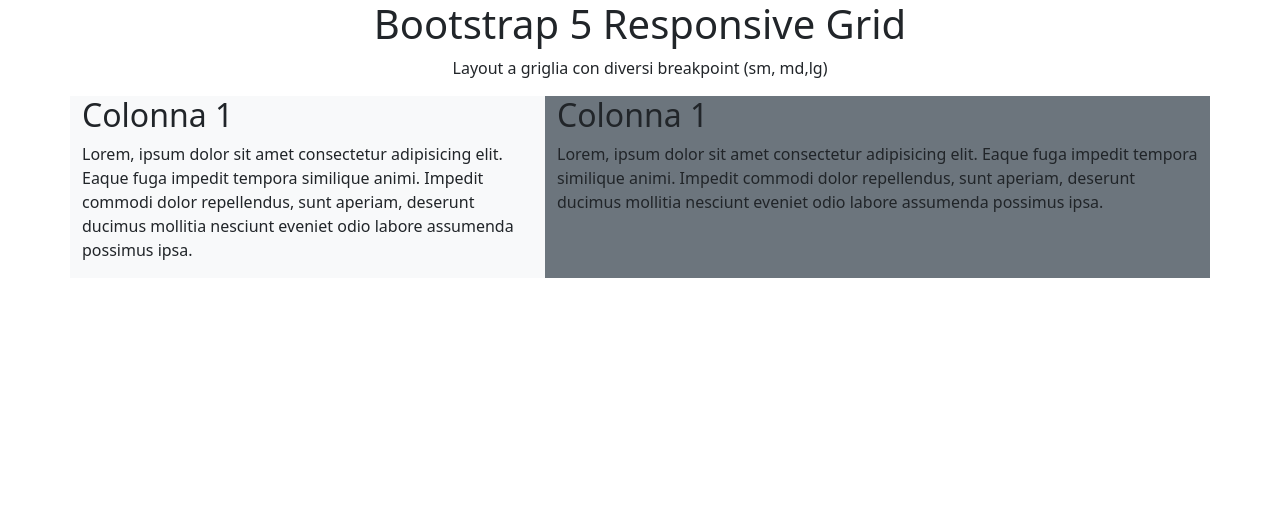
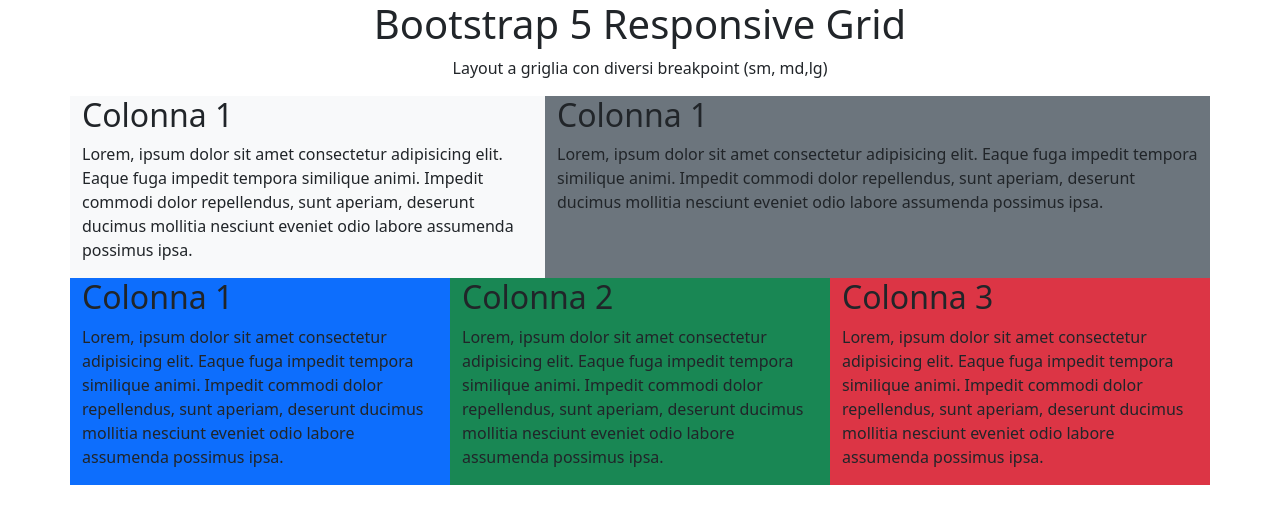
Before and after one commit to Marco-Bacci/htmlcss-bootstrap-layout, a plain HTML site: page index.html in a window 1280 px wide. Drawn offline with nearby package versions, Linux system fonts and the light colour scheme.

Commit message:
3 columns row

```diff
--- a/index.html
+++ b/index.html
@@ -12,12 +12,14 @@
 
 <body>
   <div class="container">
+    <!--first row-->
     <div class="row">
       <div class="col text-center">
         <h1>Bootstrap 5 Responsive Grid</h1>
         <p> Layout a griglia con diversi breakpoint (sm, md,lg)</p>
       </div>
     </div>
+    <!--second row-->
     <div class="row">
       <div class="col-12 col-md-6 col-lg-5 bg-light">
         <h2>Colonna 1</h2>
@@ -34,6 +36,30 @@
         </p>
       </div>
     </div>
+    <!--third row-->
+    <div class="row">
+      <div class="col-6 col-md-4 bg-primary">
+        <h2>Colonna 1</h2>
+        <p>Lorem, ipsum dolor sit amet consectetur adipisicing elit. Eaque fuga impedit tempora similique animi.
+          Impedit commodi dolor repellendus, sunt aperiam, deserunt ducimus mollitia nesciunt eveniet odio labore
+          assumenda possimus ipsa.
+        </p>
+      </div>
+      <div class="col-6 col-md-4 bg-success">
+        <h2>Colonna 2</h2>
+        <p>Lorem, ipsum dolor sit amet consectetur adipisicing elit. Eaque fuga impedit tempora similique animi.
+          Impedit commodi dolor repellendus, sunt aperiam, deserunt ducimus mollitia nesciunt eveniet odio labore
+          assumenda possimus ipsa.
+        </p>
+      </div>
+      <div class="col-12 col-md-4 bg-danger">
+        <h2>Colonna 3</h2>
+        <p>Lorem, ipsum dolor sit amet consectetur adipisicing elit. Eaque fuga impedit tempora similique animi.
+          Impedit commodi dolor repellendus, sunt aperiam, deserunt ducimus mollitia nesciunt eveniet odio labore
+          assumenda possimus ipsa.
+        </p>
+      </div>
+    </div>
   </div>
 </body>
 
```
